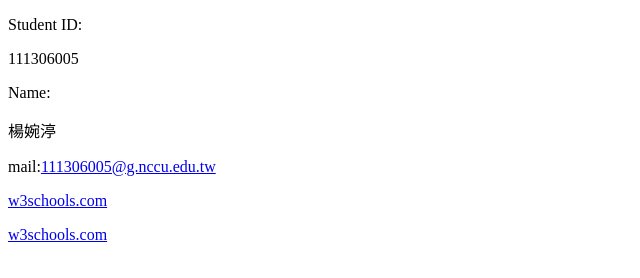
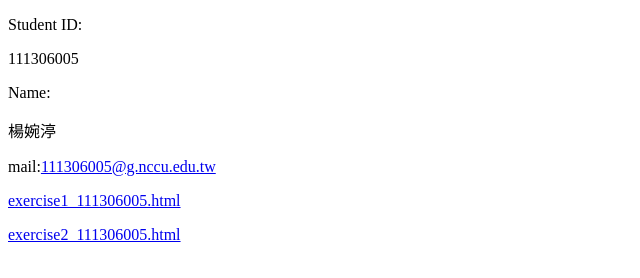
Before and after one commit to cactusras/Class0_HW_111306005, a plain HTML site: page index.html in a window 1280 px wide. Shown: the whole page, without its empty margins (0-640 px from the left). Drawn offline with Linux system fonts and the light colour scheme.

Commit message:
exercise*2

```diff
--- a/index.html
+++ b/index.html
@@ -11,7 +11,7 @@
 	<p>Name:</p>
 	<p>楊婉渟</p>
 	<p>mail:<a href="mailto:111306005@g.nccu.edu.tw">111306005@g.nccu.edu.tw</a></p>
-	<p><a href="exercise1.html">w3schools.com</a></p>
-	<p><a href="exercise2.html">w3schools.com</a></p>
+	<p><a href="exercise1_111306005.html">exercise1_111306005.html</a></p>
+	<p><a href="exercise2_111306005.html">exercise2_111306005.html</a></p>
 </body>
 </html>
```
